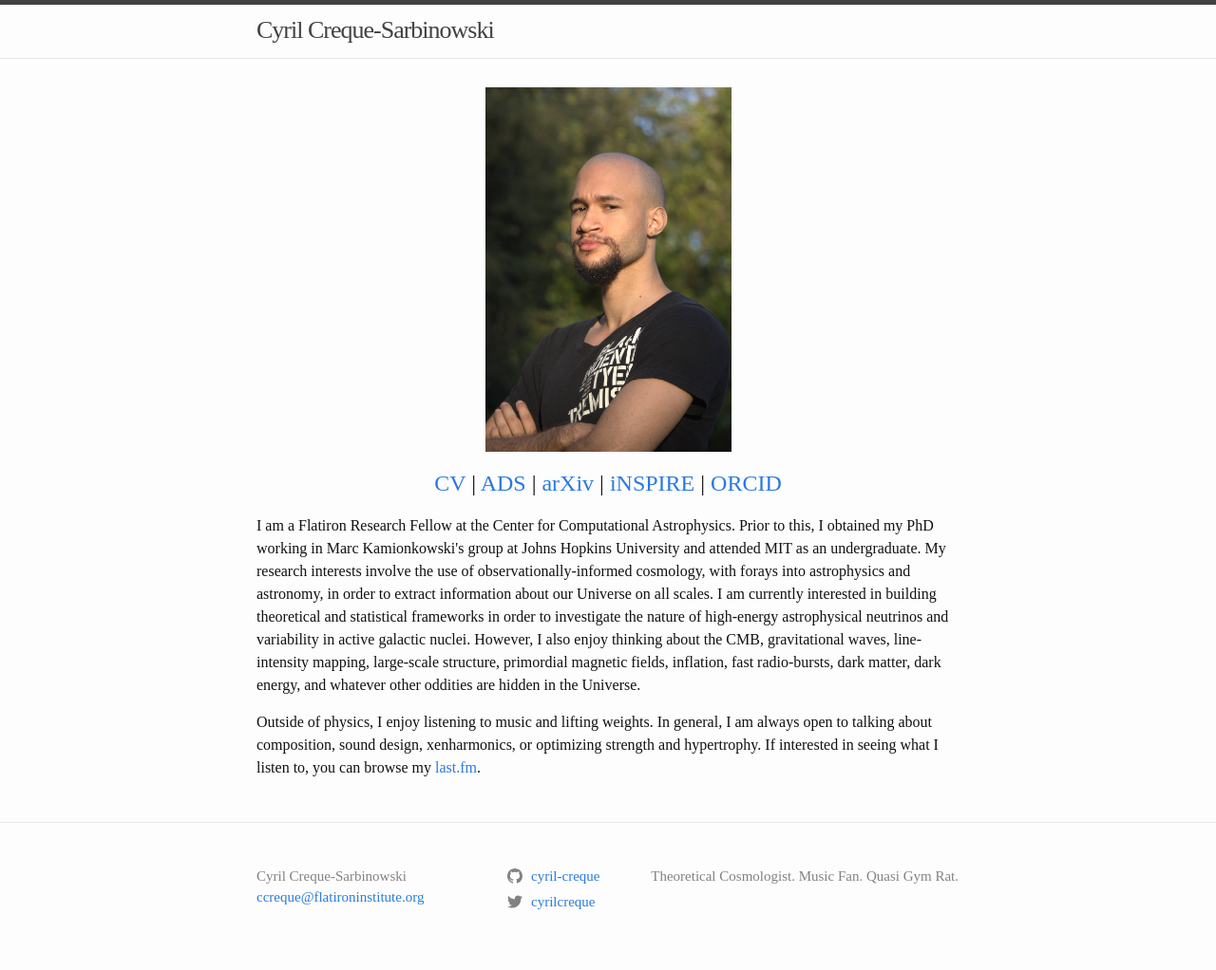
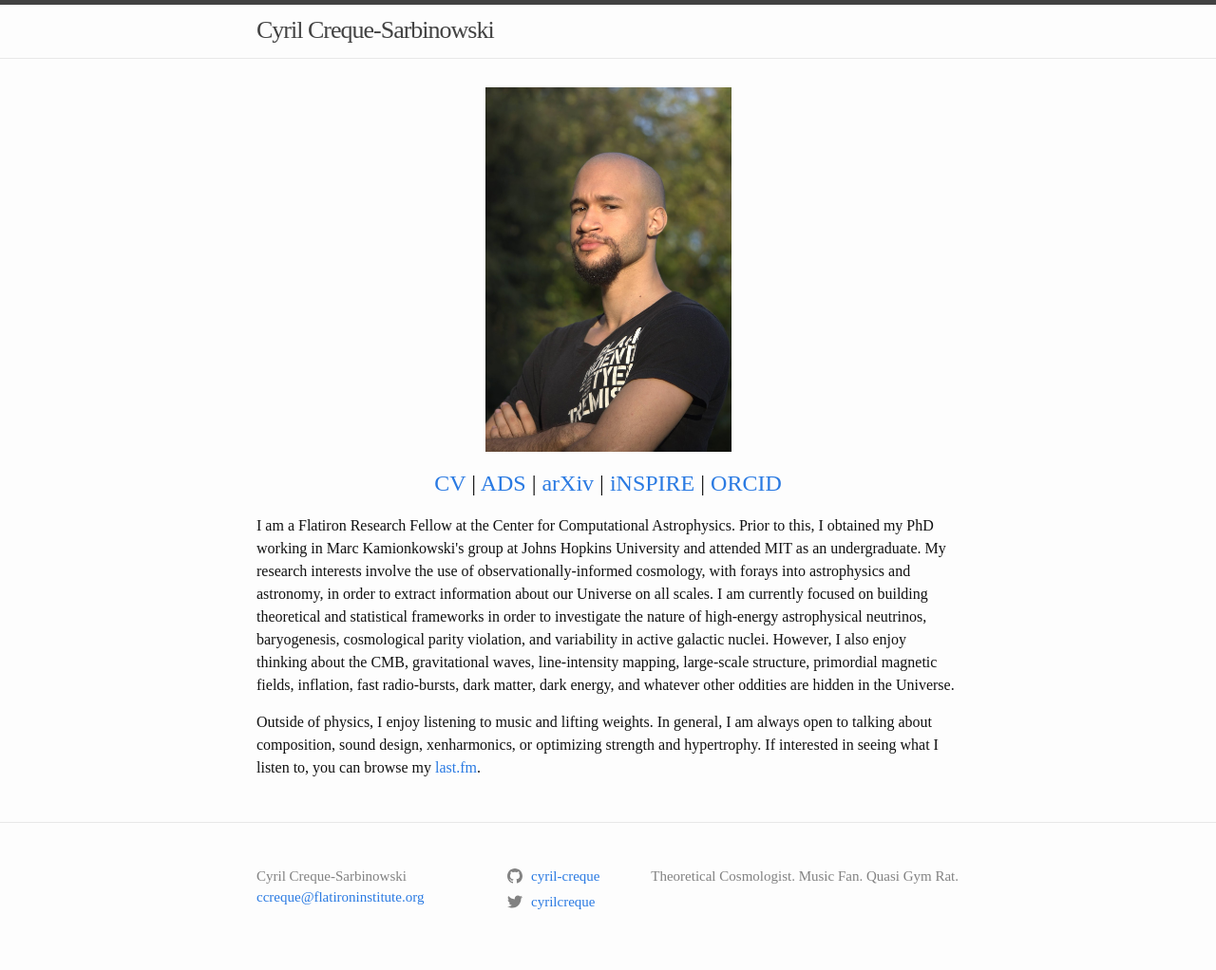
Before and after one commit to cyril-creque/cyril-creque.github.io, a Jekyll site: the page built from docs/index.markdown, in a window 1280 px wide. Shown: the whole page at 95% size. Built offline with Jekyll 4.4.1, drawn with Linux system fonts in a browser that asks for light colours; some web fonts are replaced.

Commit message:
Description Updated

```diff
--- a/docs/index.markdown
+++ b/docs/index.markdown
@@ -39,7 +39,7 @@ layout: home
 </h2>
 </p>
 <p style = "font-family: Computer Modern">
-I am a Flatiron Research Fellow at the Center for Computational Astrophysics. Prior to this, I obtained my PhD working in Marc Kamionkowski's group at Johns Hopkins University and attended MIT as an undergraduate. My research interests involve the use of observationally-informed cosmology, with forays into astrophysics and astronomy, in order to extract information about our Universe on all scales. I am currently interested in building theoretical and statistical frameworks in order to investigate the nature of high-energy astrophysical neutrinos and variability in active galactic nuclei. However, I also enjoy thinking about the CMB, gravitational waves, line-intensity mapping, large-scale structure, primordial magnetic fields, inflation, fast radio-bursts, dark matter, dark energy, and whatever other oddities are hidden in the Universe.
+I am a Flatiron Research Fellow at the Center for Computational Astrophysics. Prior to this, I obtained my PhD working in Marc Kamionkowski's group at Johns Hopkins University and attended MIT as an undergraduate. My research interests involve the use of observationally-informed cosmology, with forays into astrophysics and astronomy, in order to extract information about our Universe on all scales. I am currently focused on building theoretical and statistical frameworks in order to investigate the nature of high-energy astrophysical neutrinos, baryogenesis, cosmological parity violation, and variability in active galactic nuclei. However, I also enjoy thinking about the CMB, gravitational waves, line-intensity mapping, large-scale structure, primordial magnetic fields, inflation, fast radio-bursts, dark matter, dark energy, and whatever other oddities are hidden in the Universe.
 </p>
 <p style = "font-family: Computer Modern">
 Outside of physics, I enjoy listening to music and lifting weights. In general, I am always open to talking about composition, sound design, xenharmonics, or optimizing strength and hypertrophy. If interested in seeing what I listen to, you can browse my <a href = "https://last.fm/user/Cyrilcs">last.fm</a>.
```
